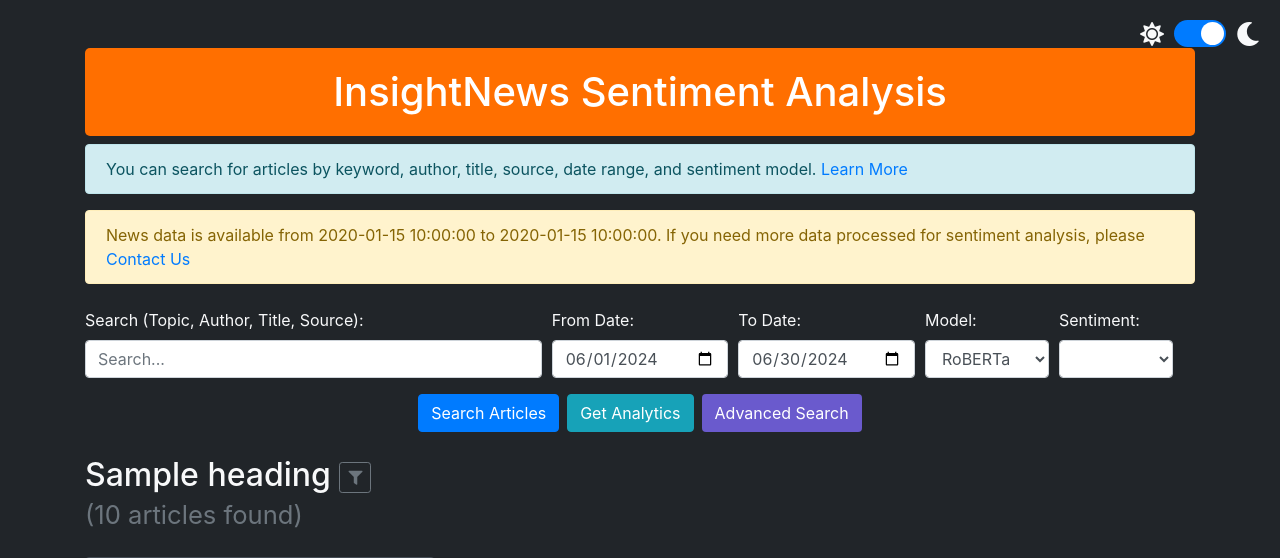
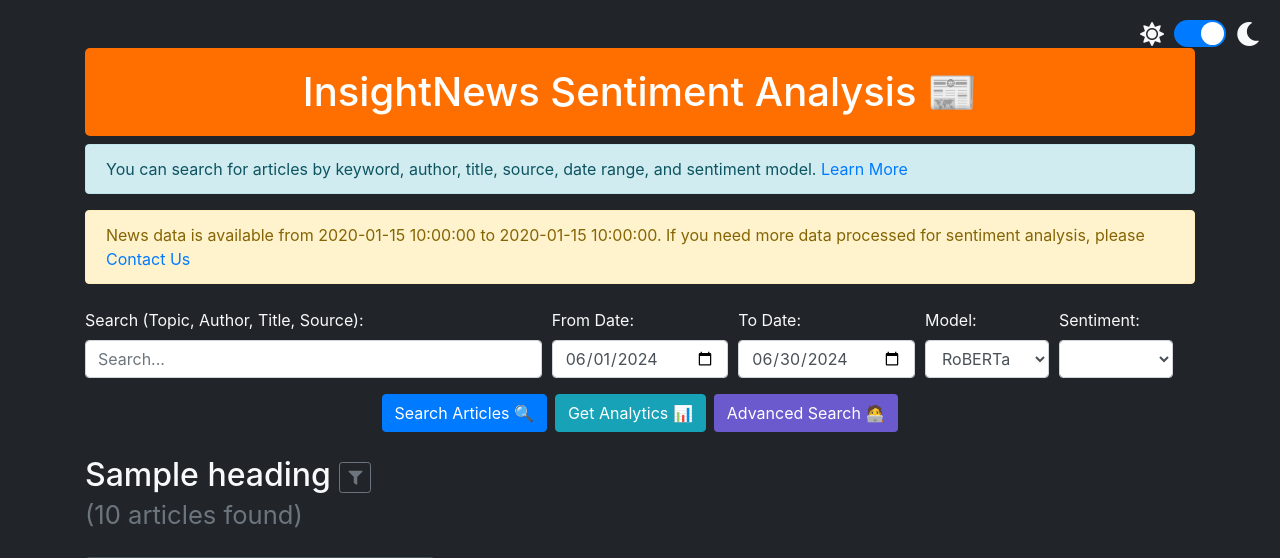
Before and after one commit to Avinash-Amudala/InsightNews-ISTE612, a Flask app: template src/templates/index.html in a window 1280 px wide. Shown: the top 558 px of the page. Run offline with Flask 3, Linux system fonts and the light colour scheme; the template is opened without the code that fills it: most values are stand-ins (such as "Sample title", 1, 10 or a date in 2020); grey boxes marked "Sample" are stand-in pictures; parts of the project's set-up code (start-up, migrations or seed data) failed here and were passed over; some libraries are stand-ins or nearby versions.

Commit message:
add icons and href

```diff
--- a/src/templates/index.html
+++ b/src/templates/index.html
@@ -258,7 +258,7 @@
           text-align: center;
           border-radius: 5px;
         ">
-            InsightNews Sentiment Analysis
+            <a href="/" style="color: #fff;">InsightNews Sentiment Analysis 📰</a>
         </h1>
         <div class="alert alert-info" role="alert">
             You can search for articles by keyword, author, title, source, date range, and sentiment model.
@@ -306,10 +306,10 @@
                 </div>
             </div>
             <div class="form-group col-md-12 d-flex justify-content-center">
-                <button type="submit" name="action" value="search" class="btn btn-primary mr-2">Search Articles</button>
-                <button type="submit" name="action" value="analytics" class="btn btn-info mr-2">Get Analytics</button>
+                <button type="submit" name="action" value="search" class="btn btn-primary mr-2">Search Articles 🔍</button>
+                <button type="submit" name="action" value="analytics" class="btn btn-info mr-2">Get Analytics 📊</button>
                 <button type="button" class="btn btn-custom" data-toggle="modal"
-                    data-target="#advancedSearchModal">Advanced Search</button>
+                    data-target="#advancedSearchModal">Advanced Search 🧑‍💻</button>
             </div>
         </form>
 
@@ -605,7 +605,7 @@
         <div class="modal-dialog modal-dialog-scrollable" role="document">
             <div class="modal-content theme">
                 <div class="modal-header">
-                    <h5 class="modal-title" id="advancedSearchModalLabel">Advanced Search</h5>
+                    <h5 class="modal-title" id="advancedSearchModalLabel">Advanced Search 🧑‍💻</h5>
                     <button type="button" class="close" data-dismiss="modal" aria-label="Close">
                         <span aria-hidden="true">&times;</span>
                     </button>
@@ -674,11 +674,11 @@
                         <div class="form-row">
                             <div class="col-md-6">
                                 <button type="submit" name="action" value="search" class="btn btn-primary w-100">Search
-                                    Articles</button>
+                                    Articles 🔍</button>
                             </div>
                             <div class="col-md-6">
                                 <button type="submit" name="action" value="analytics" class="btn btn-info w-100">Get
-                                    Analytics</button>
+                                    Analytics 📊</button>
                             </div>
                         </div>
                     </form>
```
